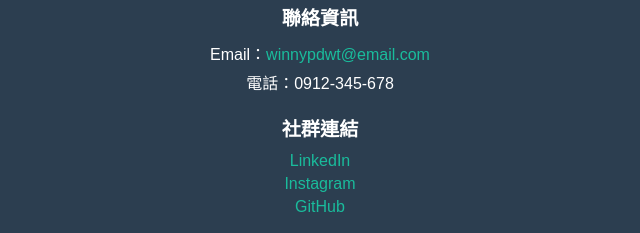
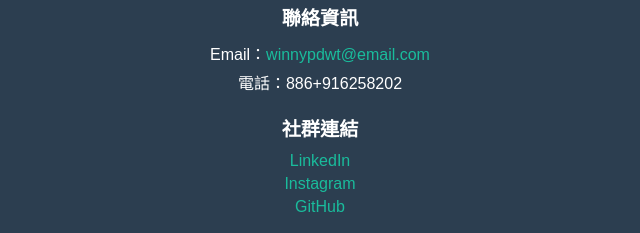
Before and after one commit to selena851104-dev/chloe, a plain HTML site: page index.html in a window 1280 px wide. Shown: the part 616-849 px from the top of the page, 320-960 px from the left. Drawn offline with Linux system fonts and the light colour scheme.

Commit message:
Update index.html

```diff
--- a/index.html
+++ b/index.html
@@ -25,7 +25,7 @@
         <h3>聯絡資訊</h3>
         <ul>
             <li>Email：<a href="mailto:winnypdwt@email.com">winnypdwt@email.com</a></li>
-            <li>電話：0912-345-678</li>
+            <li>電話：886+916258202</li>
         </ul>
 
         <h3>社群連結</h3>
```
